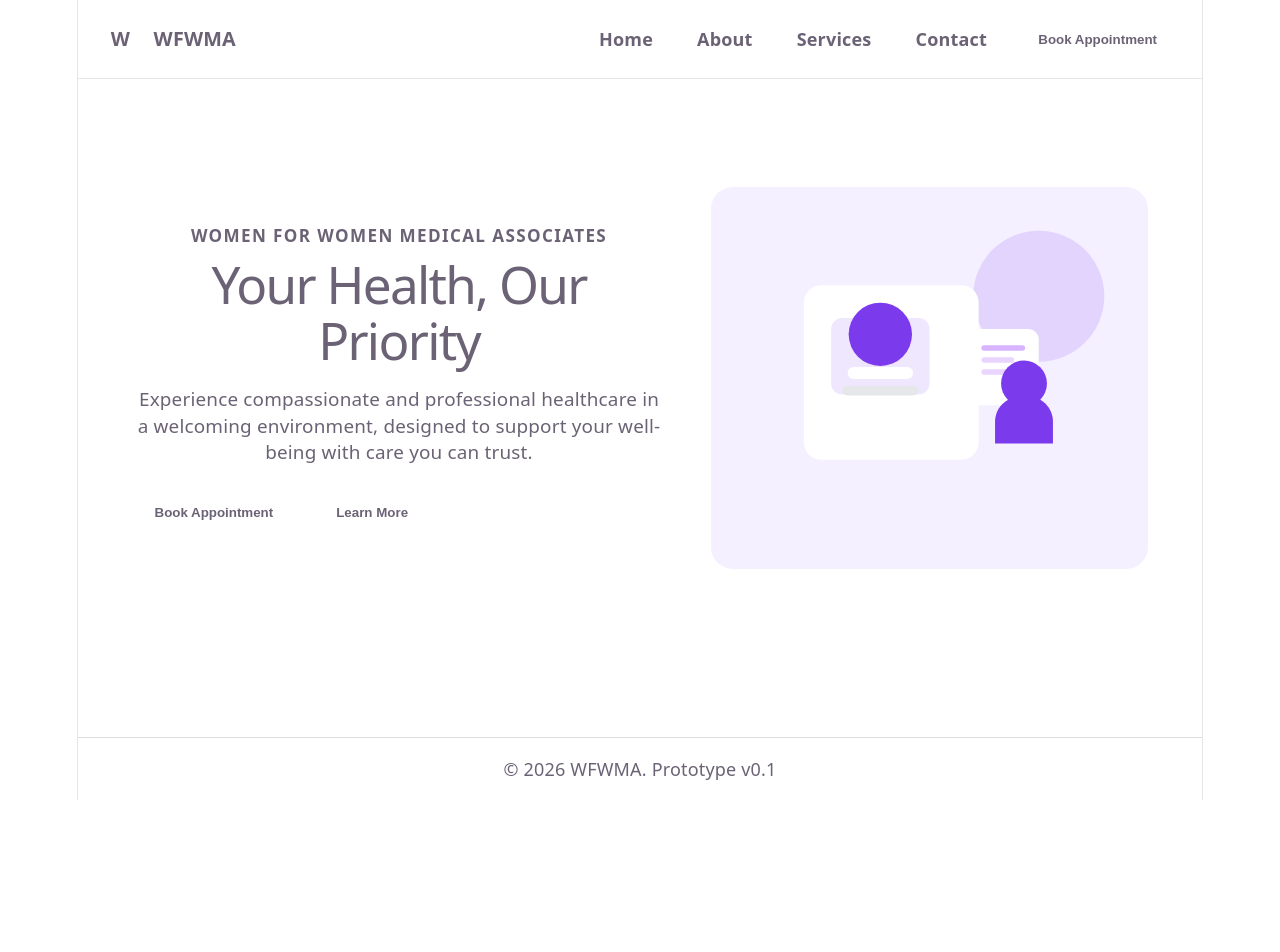
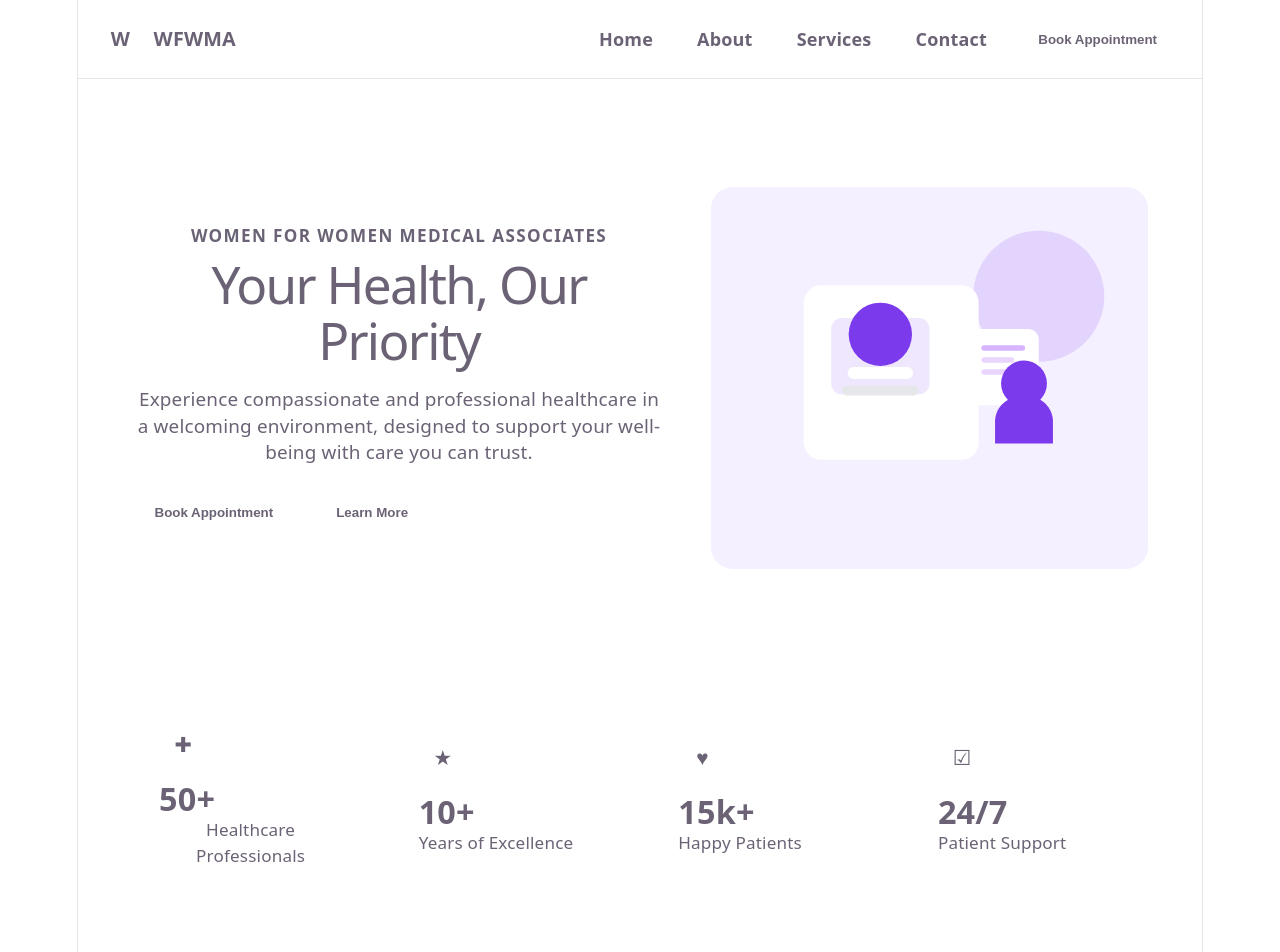
Before and after one commit to josephamuasi001/WOMEN-FOR-WOMEN-MEDICAL-ASSOCIATE-WEBSITE-REPO, a React app in the folder frontend/: page / in a window 1280 px wide. Shown: the top 952 px of the page. Before the commit the page ends 800 px from the top, so only its background shows below. Built offline with nearby package versions, Linux system fonts and the light colour scheme; the HTML template or start-up script is replaced by a standard one.

Commit message:
Add StatsSection component and associated styles

```diff
--- /dev/null
+++ b/frontend/src/components/StatsSection.jsx
@@ -0,0 +1,34 @@
+import Card from './ui/Card'
+import Container from './ui/Container'
+import '../styles/stats.css'
+
+function StatsSection() {
+  const stats = [
+    { value: '50+', label: 'Healthcare Professionals', icon: '✚' },
+    { value: '10+', label: 'Years of Excellence', icon: '★' },
+    { value: '15k+', label: 'Happy Patients', icon: '♥' },
+    { value: '24/7', label: 'Patient Support', icon: '☑' },
+  ]
+
+  return (
+    <section className="stats-section">
+      <Container>
+        <div className="stats-grid">
+          {stats.map((stat) => (
+            <Card key={stat.label}>
+              <div className="stat-card">
+                <div className="stat-icon" aria-hidden="true">
+                  {stat.icon}
+                </div>
+                <div className="stat-value">{stat.value}</div>
+                <div className="stat-label">{stat.label}</div>
+              </div>
+            </Card>
+          ))}
+        </div>
+      </Container>
+    </section>
+  )
+}
+
+export default StatsSection
--- a/frontend/src/pages/HomePage.jsx
+++ b/frontend/src/pages/HomePage.jsx
@@ -1,7 +1,13 @@
 import HeroSection from '../components/HeroSection'
+import StatsSection from '../components/StatsSection'
 
 function HomePage() {
-  return <HeroSection />
+  return (
+    <>
+      <HeroSection />
+      <StatsSection />
+    </>
+  )
 }
 
 export default HomePage
--- /dev/null
+++ b/frontend/src/styles/stats.css
@@ -0,0 +1,61 @@
+.stats-section {
+  padding: 2rem 0 4rem;
+}
+
+.stats-grid {
+  display: grid;
+  grid-template-columns: repeat(4, minmax(0, 1fr));
+  gap: 1.25rem;
+}
+
+.stat-card {
+  display: flex;
+  flex-direction: column;
+  align-items: flex-start;
+  height: 100%;
+  min-height: 180px;
+  justify-content: center;
+  transition: transform 0.2s ease, box-shadow 0.2s ease;
+}
+
+.stat-card:hover {
+  transform: translateY(-4px);
+}
+
+.stat-icon {
+  width: 2.7rem;
+  height: 2.7rem;
+  display: inline-flex;
+  align-items: center;
+  justify-content: center;
+  border-radius: 50%;
+  background-color: var(--color-light-lavender);
+  color: var(--color-primary);
+  font-size: 1.15rem;
+  margin-bottom: 0.9rem;
+}
+
+.stat-value {
+  font-size: 1.8rem;
+  font-weight: 700;
+  color: var(--color-dark-gray);
+  margin-bottom: 0.35rem;
+}
+
+.stat-label {
+  color: var(--color-light-gray);
+  font-size: 0.95rem;
+  line-height: 1.5;
+}
+
+@media (max-width: 900px) {
+  .stats-grid {
+    grid-template-columns: repeat(2, minmax(0, 1fr));
+  }
+}
+
+@media (max-width: 600px) {
+  .stats-grid {
+    grid-template-columns: 1fr;
+  }
+}
```
